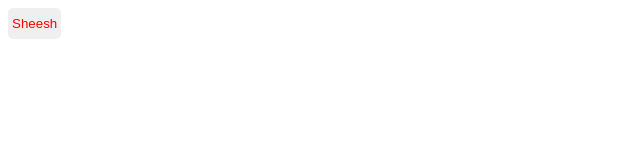
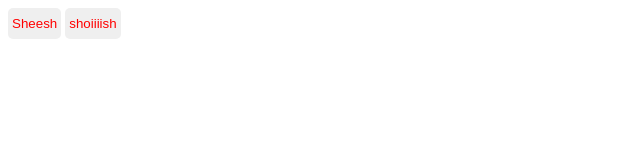
Before and after one commit to cjog321/Demo, a plain HTML site: page index.html in a window 1280 px wide. Shown: the whole page, without its empty margins (0-640 px from the left). Drawn offline with Linux system fonts and the light colour scheme.

Commit message:
added button to main page

```diff
--- a/index.html
+++ b/index.html
@@ -7,5 +7,6 @@
 
   <body>
     <button class="butt">Sheesh</button>
+    <button class="butt">shoiiiish</button>
   </body>
 </html>
```
